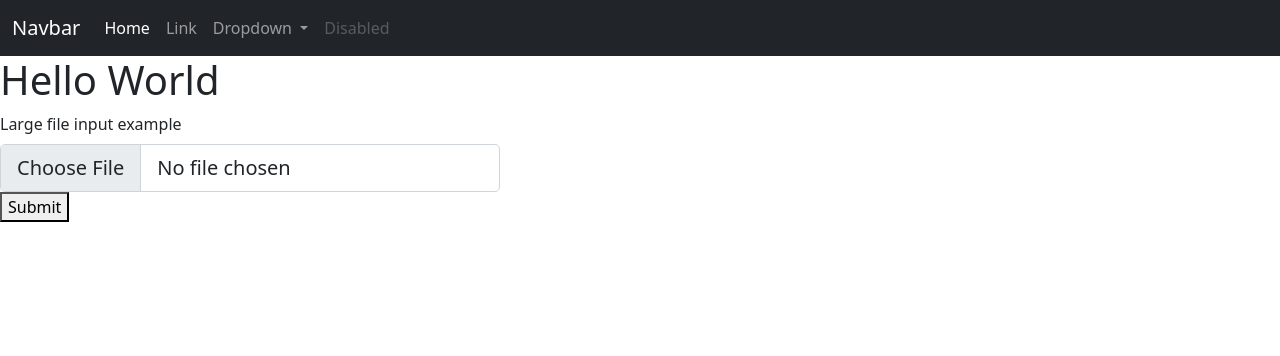
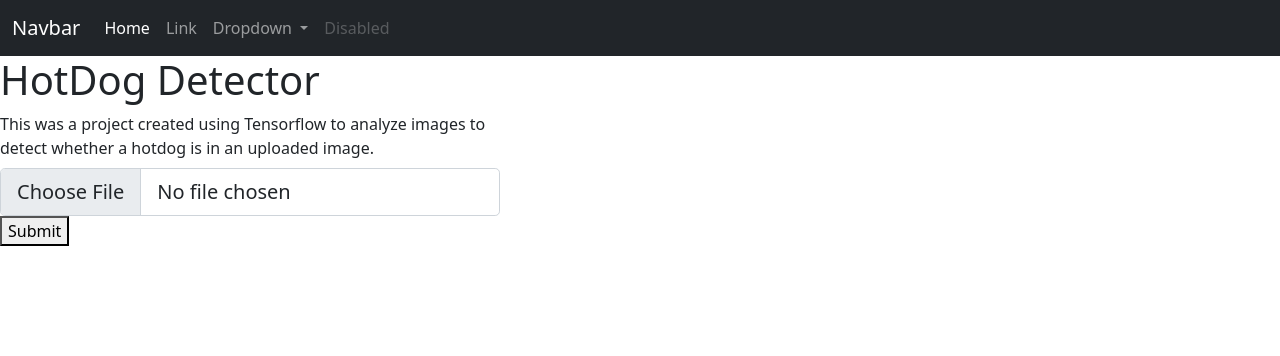
Before and after one commit to rsanchez-dv/Hot_Dog_Identifier, a Flask app: page / in a window 1280 px wide. Shown: the top 356 px of the page. Run offline with Flask 2, Linux system fonts and the light colour scheme.

Commit message:
Got a MVP working

```diff
--- a/app.py
+++ b/app.py
@@ -21,15 +21,15 @@ def home():
 
 @app.route('/predict', methods=['GET', 'POST'])
 def predict():
-    print(request.files)
-    # Returns a byte file
-    rawImage = request.files["image"].read()
-    # Converts bytes into usable format
-    print(rawImage)
-    imageData = Image.frombytes('RGBA', (180, 180), rawImage)
-    print(imageData.size)
+    # Read in image from request
+    rawImage = request.files["image"]
+    # Open image using PIL
+    imageData = Image.open(rawImage)
+    # Resize image to match size used during training
+    imageData = imageData.resize((180, 180))
+    # Does something related to dims
     new_image = np.expand_dims(image.img_to_array(imageData), axis=0)
-    print(new_image)
+    # Push it into the predict model
     result = loaded_model.predict(new_image)
     print(result)
     if result[0][0] > 0:
--- a/templates/index.html
+++ b/templates/index.html
@@ -70,24 +70,51 @@
       </div>
     </nav>
 
-    <h1>Hello World</h1>
+    <h1>HotDog Detector</h1>
     <div id="drop-area">
       <label for="formFileLg" class="form-label"
-        >Large file input example</label
+        >This was a project created using Tensorflow to analyze images to detect whether a hotdog is in an uploaded image.</label
       >
       <input
         class="form-control form-control-lg"
         id="formFileLg"
         type="file"
         name="image"
+        onchange="readURL(this)"
       />
       <button id="submit" type="submit">Submit</button>
-      <div id="results"></div>
+
+      <div id="resultContainer" style="display:none;">
+        <h2>Results:</h2>
+        <p id="result">Pending result</p>
+        <img id="uploadedImage" src="#" alt="Uploaded Image"/>
+      </div>
+
     </div>
   </body>
   <script>
+    function readURL(input) {
+      if (input.files && input.files[0]) {
+        console.log("HELLO WORLD")
+        var reader = new FileReader();
+        reader.onload = function (e) {
+            console.log(e)
+
+            $('#uploadedImage')
+                .attr('src', e.target.result)
+                .width(180)
+                .height(180);
+        };
+        reader.readAsDataURL(input.files[0]);
+      }
+    }
     $(function () {
+      // $("#formFileLg").change(function (e){
+      //   console.log(e.target.files)
+      //   $('#uploadedImage').attr('src', e.target.files).width(150).height(200);
+      // });
       $("#submit").click(function (e) {
+        console.log(e)
         uploadedImage = $("#formFileLg")[0].files[0];
         let formData = new FormData();
         formData.append("image", uploadedImage);
@@ -103,7 +130,14 @@
             console.log(data);
           },
           success: function (data) {
-            console.log(data);
+            console.log(data)
+            if(data === "Not Hot Dog"){
+              $('#result').text("❌ 🌭 Not Hot Dog ")
+            }else{
+              $('#result').text("✔️ 🌭 Hot Dog ")
+            }
+
+
           },
         });
       });
```
